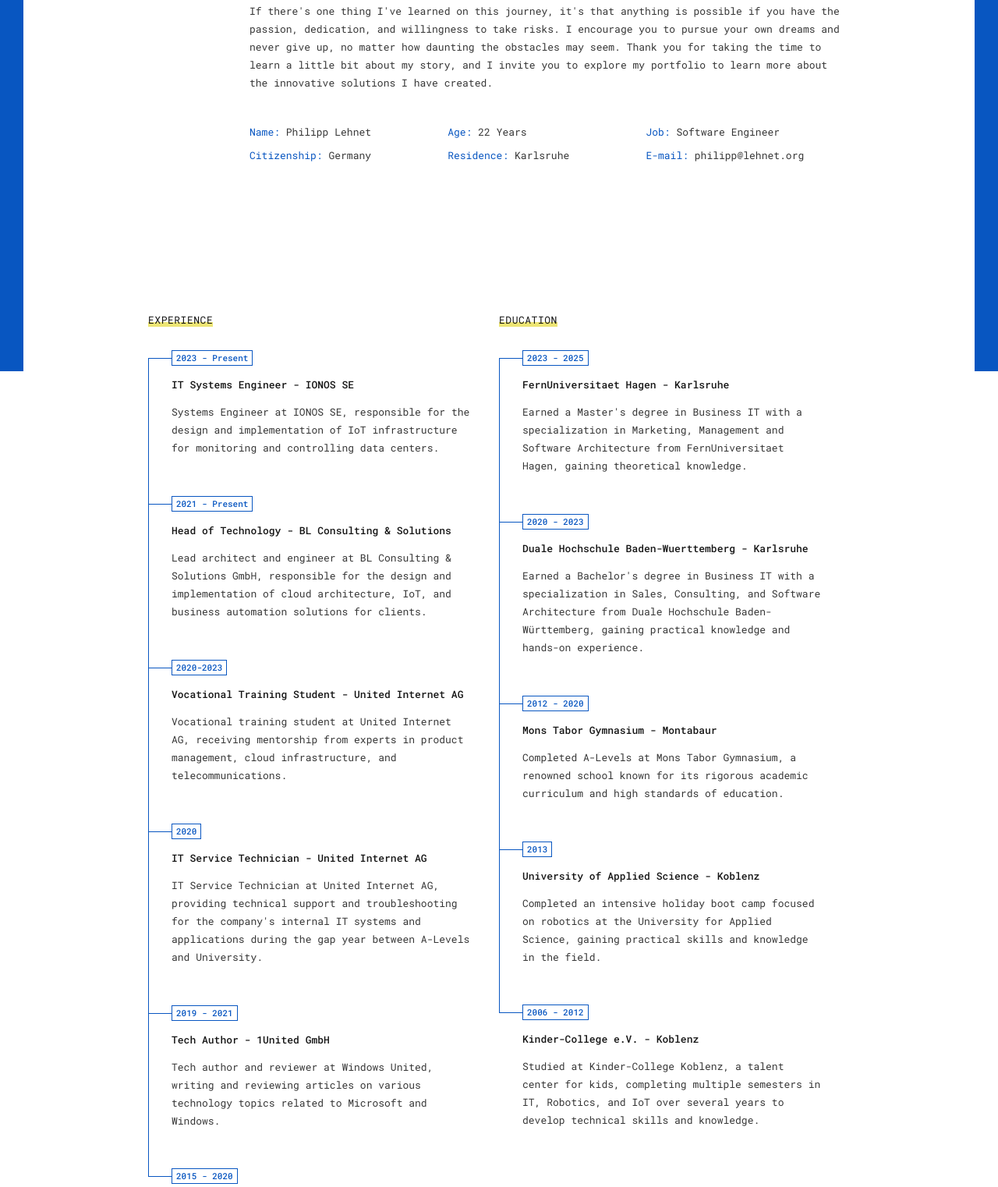
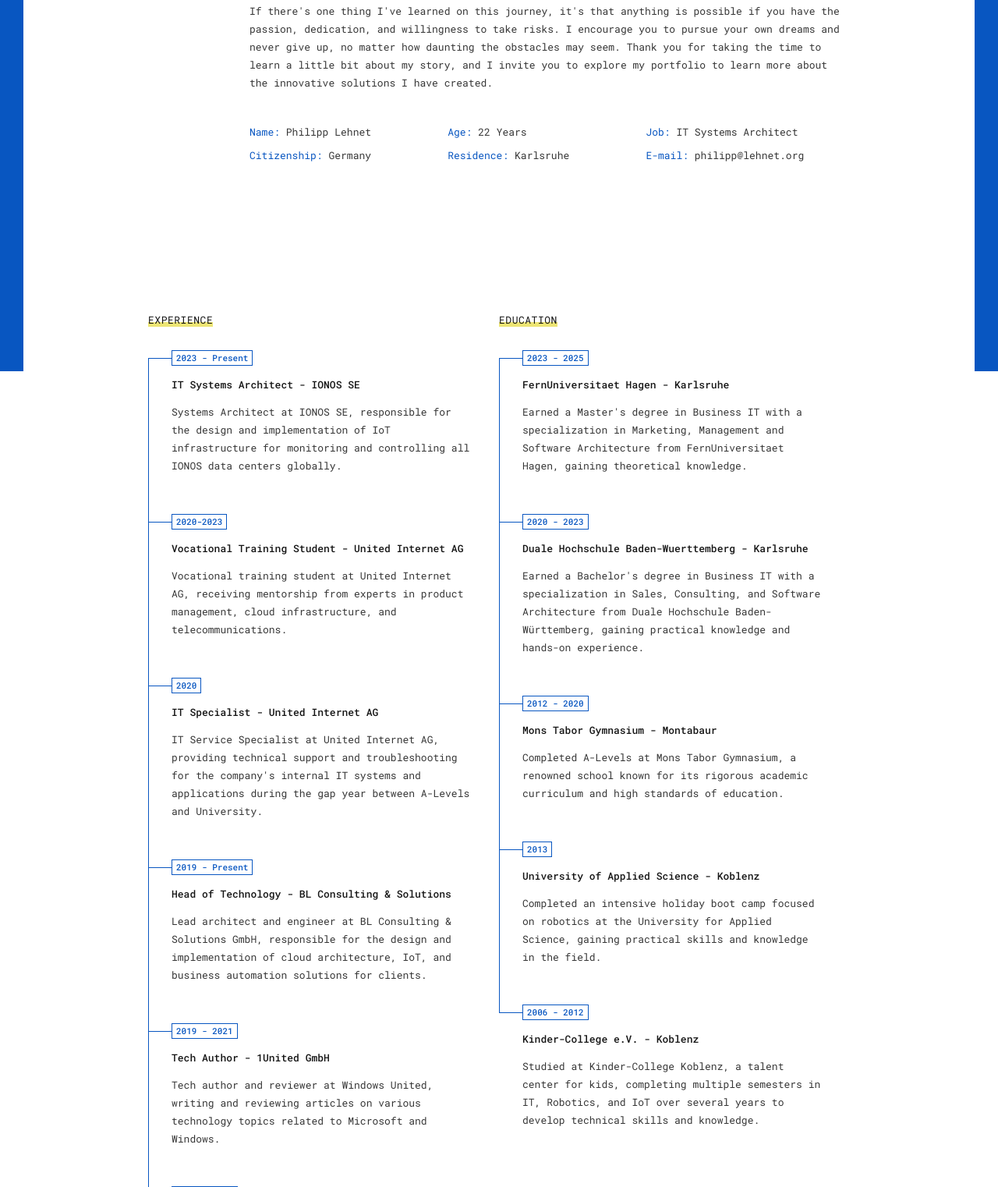
Before and after one commit to truejp/PortfolioWebsite, a plain HTML site: page index.html in a window 1280 px wide. Shown: the part 1124-2646 px from the top of the page at 78% size. Drawn offline with Linux system fonts and the light colour scheme; files whose address does not match are found by name.

Commit message:
Modified CV

```diff
--- a/index.html
+++ b/index.html
@@ -138,7 +138,7 @@
 							<ul>
 								<li><strong>Name:</strong> Philipp Lehnet</li>
 								<li><strong>Age:</strong> 22 Years</li>
-								<li><strong>Job:</strong> Software Engineer</li>
+								<li><strong>Job:</strong> IT Systems Architect</li>
 								<li><strong>Citizenship:</strong> Germany</li>
 								<li><strong>Residence: </strong> Karlsruhe</li>
 								<li><strong>E-mail:</strong> philipp@lehnet.org</li>
@@ -161,16 +161,9 @@
 							<div class="resume-items">
 								<div class="resume-item">
 									<div class="date">2023 - Present</div>
-									<div class="name">IT Systems Engineer - IONOS SE</div>
+									<div class="name">IT Systems Architect - IONOS SE</div>
 									<p>
-										Systems Engineer at <a target="_blank" href="https://ionos.de/">IONOS SE</a>, responsible for the design and implementation of IoT infrastructure for monitoring and controlling data centers.
-									</p>
-								</div>
-								<div class="resume-item">
-									<div class="date">2021 - Present</div>
-									<div class="name">Head of Technology - BL Consulting & Solutions</div>
-									<p>
-										Lead architect and engineer at <a target="_blank" href="https://bl-itsolutions.de/">BL Consulting & Solutions GmbH</a>, responsible for the design and implementation of cloud architecture, IoT, and business automation solutions for clients.
+										Systems Architect at <a target="_blank" href="https://ionos.de/">IONOS SE</a>, responsible for the design and implementation of IoT infrastructure for monitoring and controlling all IONOS data centers globally.
 									</p>
 								</div>
 								<div class="resume-item">
@@ -182,9 +175,16 @@
 								</div>
 								<div class="resume-item">
 									<div class="date">2020</div>
-									<div class="name">IT Service Technician - United Internet AG</div>
+									<div class="name">IT Specialist - United Internet AG</div>
 									<p>
-										IT Service Technician at United Internet AG, providing technical support and troubleshooting for the company's internal IT systems and applications during the gap year between A-Levels and University.
+										IT Service Specialist at United Internet AG, providing technical support and troubleshooting for the company's internal IT systems and applications during the gap year between A-Levels and University.
+									</p>
+								</div>
+								<div class="resume-item">
+									<div class="date">2019 - Present</div>
+									<div class="name">Head of Technology - BL Consulting & Solutions</div>
+									<p>
+										Lead architect and engineer at <a target="_blank" href="https://bl-itsolutions.de/">BL Consulting & Solutions GmbH</a>, responsible for the design and implementation of cloud architecture, IoT, and business automation solutions for clients.
 									</p>
 								</div>
 								<div class="resume-item">
```
